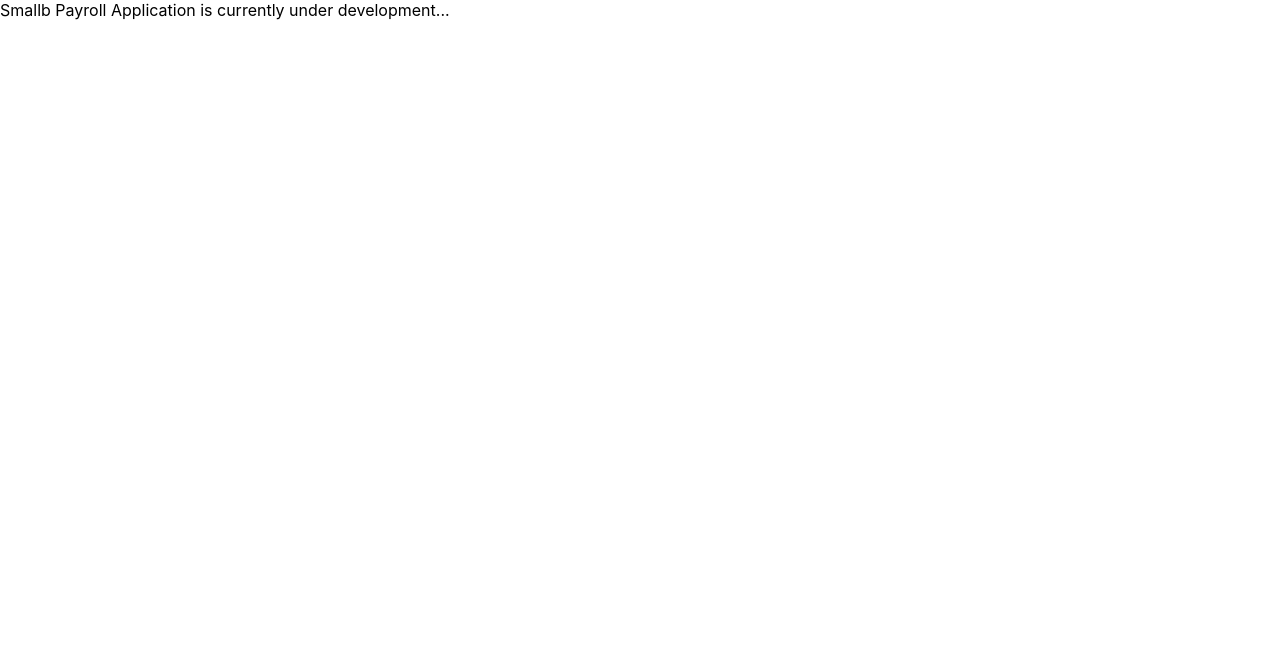
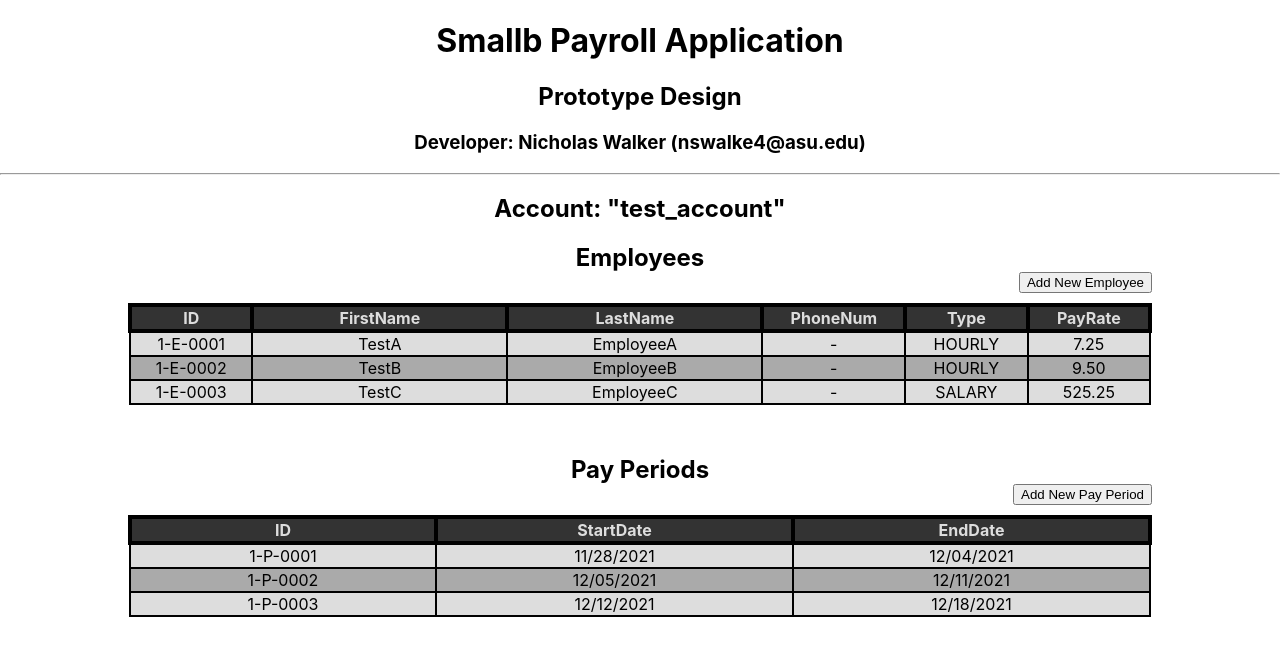
Before and after one commit to nswalke4/PersonalProjects, a React (Create React App) app in the folder Smallb-Payroll-Application/smallb-payroll/: page / in a window 1280 px wide. Shown: the top 656 px of the page. Built offline with nearby package versions, Linux system fonts and the light colour scheme.

Commit message:
Initializes the basic 'goal' setup of the application

```diff
--- a/Smallb-Payroll-Application/smallb-payroll/src/index.js
+++ b/Smallb-Payroll-Application/smallb-payroll/src/index.js
@@ -1,7 +1,7 @@
 import React from "react";
 import ReactDOM from "react-dom";
 import "./resources/Style.css";
-import App from "./js/App";
+import App from "./react/App";
 
 ReactDOM.render(
     <React.StrictMode>
--- a/Smallb-Payroll-Application/smallb-payroll/src/js/App.js
+++ /dev/null
@@ -1,5 +0,0 @@
-function App() {
-    return <div className="App">Smallb Payroll Application is currently under development...</div>;
-}
-
-export default App;
--- /dev/null
+++ b/Smallb-Payroll-Application/smallb-payroll/src/react/App.js
@@ -0,0 +1,11 @@
+import Goal from "./Goal.js";
+
+function App() {
+    return (
+        <div className="App">
+            <Goal />
+        </div>
+    );
+}
+
+export default App;
--- /dev/null
+++ b/Smallb-Payroll-Application/smallb-payroll/src/react/Goal.js
@@ -0,0 +1,185 @@
+import { useState } from "react";
+
+const Goal = () => {
+    const onClick = (str, what) => {
+        console.log(`${str} Button Clicked`);
+        if (what === "emp") {
+            swapAddEmpState();
+        } else if (what === "pay") {
+            swapAddPayPerState();
+        }
+    };
+
+    const onDoubleClick = (str, what) => {
+        console.log(`${str} Double Clicked`);
+        if (what === "emp") {
+            swapEmpInfoState();
+        } else if (what === "pay") {
+            swapPayPerInfoState();
+        }
+    };
+
+    const [addEmpActive, setAddEmpActive] = useState(false);
+
+    const swapAddEmpState = () => {
+        setAddEmpActive(!addEmpActive);
+    };
+
+    const [addPayPerActive, setAddPayPerActive] = useState(false);
+
+    const swapAddPayPerState = () => {
+        setAddPayPerActive(!addPayPerActive);
+    };
+
+    const [empInfoActive, setEmpInfoActive] = useState(false);
+
+    const swapEmpInfoState = () => {
+        setEmpInfoActive(!empInfoActive);
+    };
+
+    const [payPerInfoActive, setPayPerInfoActive] = useState(false);
+
+    const swapPayPerInfoState = () => {
+        setPayPerInfoActive(!payPerInfoActive);
+    };
+
+    return (
+        <div>
+            <div className="header">
+                <h1>Smallb Payroll Application</h1>
+                <h2>Prototype Design</h2>
+                <h3>Developer: Nicholas Walker (nswalke4@asu.edu)</h3>
+            </div>
+            <hr />
+            <div className="body">
+                <h2>Account: "test_account"</h2>
+                {addEmpActive && (
+                    <div className="addEmployee">
+                        <div>Add a new Employee here...</div>
+                        <button onClick={swapAddEmpState}>Close</button>
+                    </div>
+                )}
+                {addPayPerActive && (
+                    <div className="addPayPeriod">
+                        <div>Add a new Pay Period here...</div>
+                        <button onClick={swapAddPayPerState}>Close</button>
+                    </div>
+                )}
+                {empInfoActive && (
+                    <div className="employeeInfo">
+                        <div>Showing Employee Info Here...</div>
+                        <button onClick={swapEmpInfoState}>Close</button>
+                    </div>
+                )}
+                {payPerInfoActive && (
+                    <div className="payPeriodInfo">
+                        <div>Showing Pay Period Info Here...</div>
+                        <button onClick={swapPayPerInfoState}>Close</button>
+                    </div>
+                )}
+                {!addEmpActive && !addPayPerActive && !empInfoActive && !payPerInfoActive && (
+                    <div className="accountTables">
+                        <table>
+                            <caption>
+                                <div className="tableHeader">Employees</div>
+                                <button
+                                    className="addButton"
+                                    onClick={() => onClick("Add Employee", "emp")}
+                                >
+                                    Add New Employee
+                                </button>
+                            </caption>
+                            <colgroup className="employee">
+                                <col className="empId" />
+                                <col className="firstName" />
+                                <col className="lastName" />
+                                <col className="phoneNum" />
+                                <col className="type" />
+                                <col className="payRate" />
+                            </colgroup>
+                            <thead>
+                                <tr>
+                                    <th>ID</th>
+                                    <th>FirstName</th>
+                                    <th>LastName</th>
+                                    <th>PhoneNum</th>
+                                    <th>Type</th>
+                                    <th>PayRate</th>
+                                </tr>
+                            </thead>
+                            <tbody>
+                                <tr onDoubleClick={() => onDoubleClick("Employee Row 1", "emp")}>
+                                    <td>1-E-0001</td>
+                                    <td>TestA</td>
+                                    <td>EmployeeA</td>
+                                    <td>-</td>
+                                    <td>HOURLY</td>
+                                    <td>7.25</td>
+                                </tr>
+                                <tr onDoubleClick={() => onDoubleClick("Employee Row 2", "emp")}>
+                                    <td>1-E-0002</td>
+                                    <td>TestB</td>
+                                    <td>EmployeeB</td>
+                                    <td>-</td>
+                                    <td>HOURLY</td>
+                                    <td>9.50</td>
+                                </tr>
+                                <tr onDoubleClick={() => onDoubleClick("Employee Row 3", "emp")}>
+                                    <td>1-E-0003</td>
+                                    <td>TestC</td>
+                                    <td>EmployeeC</td>
+                                    <td>-</td>
+                                    <td>SALARY</td>
+                                    <td>525.25</td>
+                                </tr>
+                            </tbody>
+                        </table>
+                        <div className="break" />
+                        <table>
+                            <caption>
+                                <div className="tableHeader">Pay Periods</div>
+                                <button
+                                    className="addButton"
+                                    onClick={() => onClick("Add Pay Period", "pay")}
+                                >
+                                    Add New Pay Period
+                                </button>
+                            </caption>
+                            <colgroup className="payPeriod">
+                                <col className="periodId" />
+                                <col className="startDate" />
+                                <col className="endDate" />
+                            </colgroup>
+                            <thead>
+                                <tr>
+                                    <th>ID</th>
+                                    <th>StartDate</th>
+                                    <th>EndDate</th>
+                                </tr>
+                            </thead>
+                            <tbody>
+                                <tr onDoubleClick={() => onDoubleClick("Pay Period Row 1", "pay")}>
+                                    <td>1-P-0001</td>
+                                    <td>11/28/2021</td>
+                                    <td>12/04/2021</td>
+                                </tr>
+                                <tr onDoubleClick={() => onDoubleClick("Pay Period Row 2", "pay")}>
+                                    <td>1-P-0002</td>
+                                    <td>12/05/2021</td>
+                                    <td>12/11/2021</td>
+                                </tr>
+                                <tr onDoubleClick={() => onDoubleClick("Pay Period Row 3", "pay")}>
+                                    <td>1-P-0003</td>
+                                    <td>12/12/2021</td>
+                                    <td>12/18/2021</td>
+                                </tr>
+                            </tbody>
+                        </table>
+                    </div>
+                )}
+            </div>
+        </div>
+    );
+};
+
+export default Goal;
--- a/Smallb-Payroll-Application/smallb-payroll/src/resources/Style.css
+++ b/Smallb-Payroll-Application/smallb-payroll/src/resources/Style.css
@@ -1,13 +1,99 @@
 body {
-  margin: 0;
-  font-family: -apple-system, BlinkMacSystemFont, 'Segoe UI', 'Roboto', 'Oxygen',
-    'Ubuntu', 'Cantarell', 'Fira Sans', 'Droid Sans', 'Helvetica Neue',
-    sans-serif;
-  -webkit-font-smoothing: antialiased;
-  -moz-osx-font-smoothing: grayscale;
+    margin: 0;
+    font-family: -apple-system, BlinkMacSystemFont, "Segoe UI", "Roboto", "Oxygen", "Ubuntu",
+        "Cantarell", "Fira Sans", "Droid Sans", "Helvetica Neue", sans-serif;
+    -webkit-font-smoothing: antialiased;
+    -moz-osx-font-smoothing: grayscale;
 }
 
 code {
-  font-family: source-code-pro, Menlo, Monaco, Consolas, 'Courier New',
-    monospace;
+    font-family: source-code-pro, Menlo, Monaco, Consolas, "Courier New", monospace;
 }
+
+.header {
+    text-align: center;
+    width: 80%;
+    margin: auto;
+}
+
+.body {
+    width: 80%;
+    margin: auto;
+}
+
+.body h2 {
+    text-align: center;
+}
+
+.break {
+    height: 50px;
+}
+
+@media (max-width: 720px) {
+    .body {
+        width: 100%;
+    }
+}
+
+table {
+    table-layout: fixed;
+    border-collapse: collapse;
+    width: 100%;
+}
+
+caption {
+    padding-bottom: 10px;
+}
+
+.tableHeader {
+    font-size: 24px;
+    font-weight: bold;
+    float: center;
+}
+
+.addButton {
+    float: right;
+}
+
+th {
+    background-color: #333333;
+    color: #dddddd;
+    border: 4px solid #000000;
+}
+
+tr:nth-child(even) {
+    background-color: #aaaaaa;
+}
+
+tr:nth-child(odd) {
+    background-color: #dddddd;
+}
+
+td {
+    text-align: center;
+    border: 2px solid #000000;
+}
+
+.empId,
+.type,
+.payRate {
+    width: 12%;
+}
+
+.firstName,
+.lastName {
+    width: 25%;
+}
+
+.phoneNum {
+    width: 14%;
+}
+
+.periodId {
+    width: 30%;
+}
+
+.startDate,
+.endDate {
+    width: 35%;
+}
```
